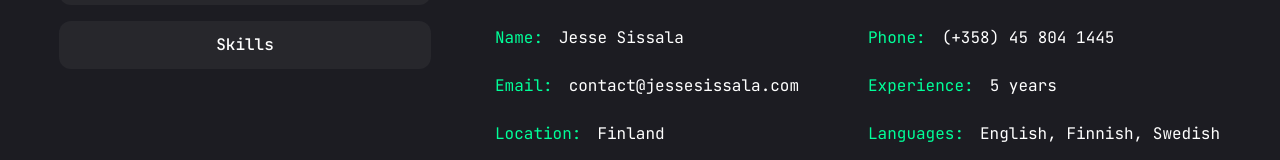
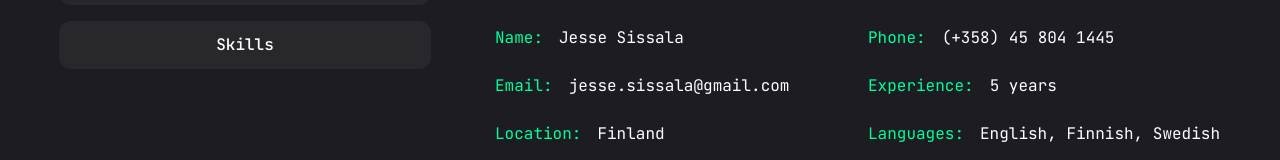
Before and after one commit to FirePlank/Portfolio, a Next.js app: page /resume in a window 1280 px wide. Shown: the part 355-515 px from the top of the page. Built offline with nearby package versions, Linux system fonts and the light colour scheme.

Commit message:
updated contact email

```diff
--- a/app/contact/page.tsx
+++ b/app/contact/page.tsx
@@ -18,7 +18,7 @@ const data = [
     {
         icon: <FaEnvelope/>,
         label: 'Email',
-        value: 'contact@jessesissala.com'
+        value: 'jesse.sissala@gmail.com'
     },
     {
         icon: <FaDiscord/>,
--- a/app/resume/page.tsx
+++ b/app/resume/page.tsx
@@ -51,7 +51,7 @@ const about = {
         },
         {
             fieldName: 'Email',
-            fieldValue: 'contact@jessesissala.com'
+            fieldValue: 'jesse.sissala@gmail.com'
         },
         {
             fieldName: 'Experience',
```
